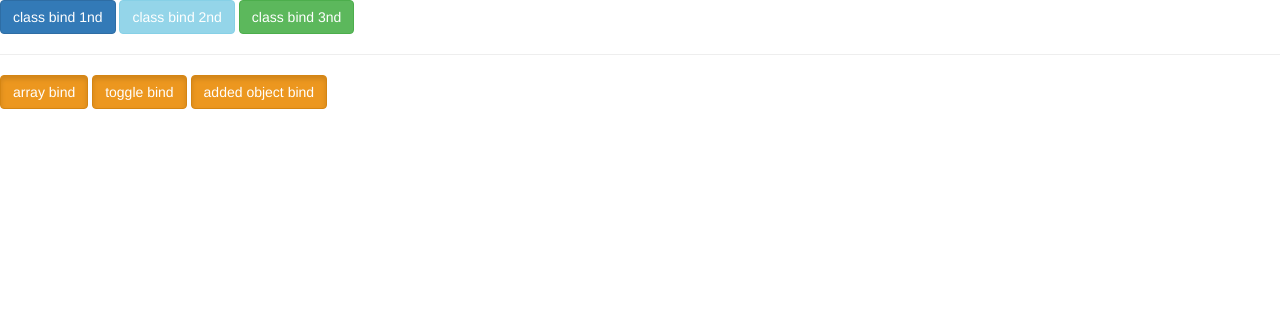
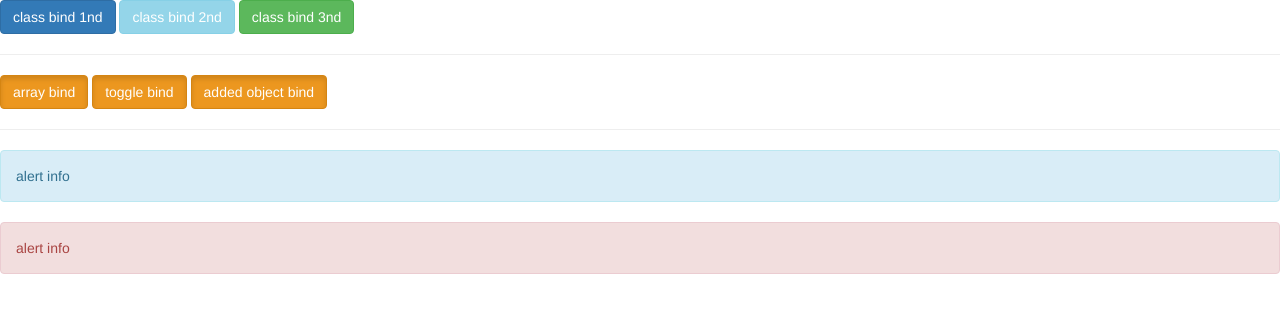
Before and after one commit to overdiv/Vuejs, a plain HTML site: page 12_classbinding.html in a window 1280 px wide. Drawn offline with nearby package versions, Linux system fonts and the light colour scheme.

Commit message:
added component

```diff
--- a/12_classbinding.html
+++ b/12_classbinding.html
@@ -33,9 +33,19 @@
 
 	<!-- 객체 구문 바인드 -->
 	<button class="btn" :class="[{'active' : isActive}, errorClass]">added object bind</button>
+
+	<hr>
+	<!-- 컴포넌트와 함께 사용 -->
+	<my-component class="alert"></my-component>
+
+	<!-- 컴포넌트 클래스바인딩 -->
+	<my-component :class="{'alert alert-danger' : isActive}"></my-component>
 </div>
 
 <script>
+Vue.component('my-component', {
+	template: '<div class="alert-info">alert info</div>'
+})
 var app = new Vue({
 	el : '#app',
 	data : {
@@ -61,6 +71,7 @@ var app = new Vue({
 		}
 	}
 });
+
 </script>
 </body>
 </html>
```
